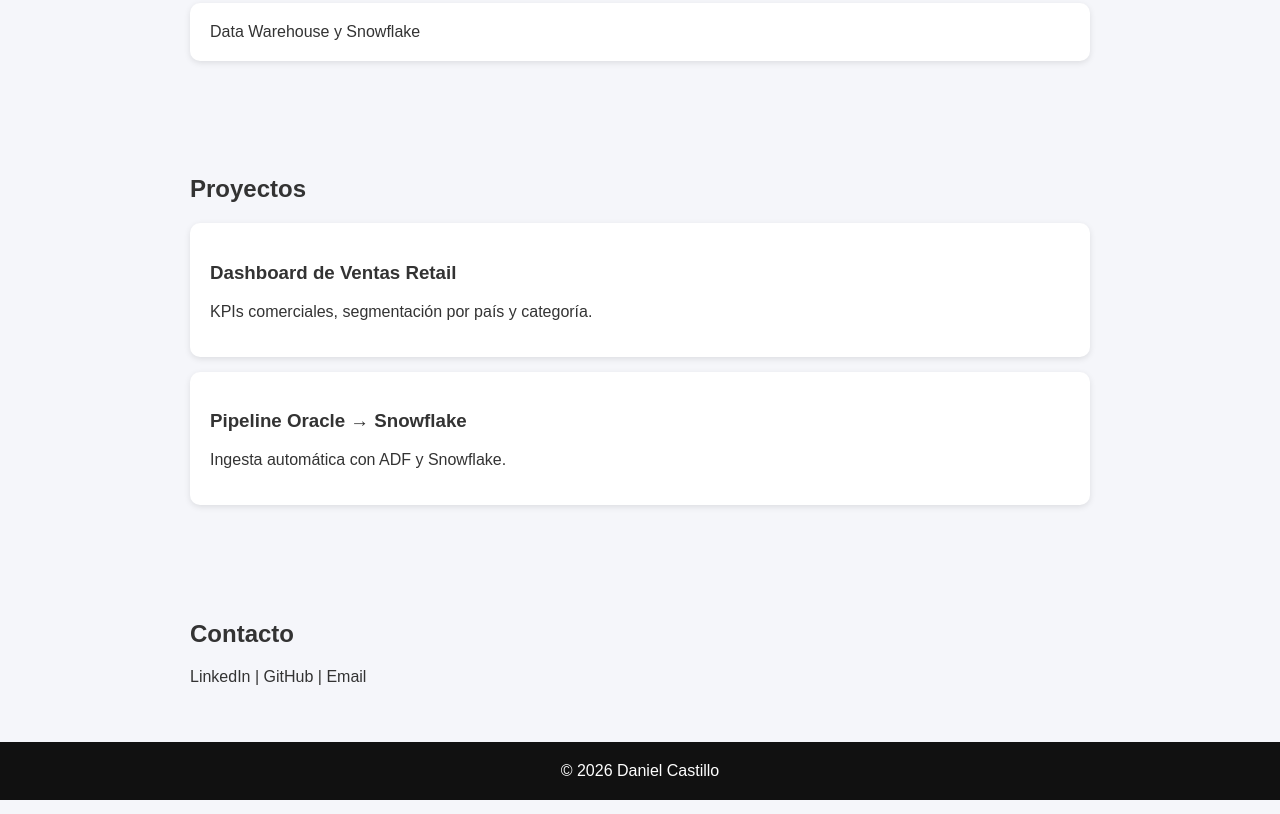
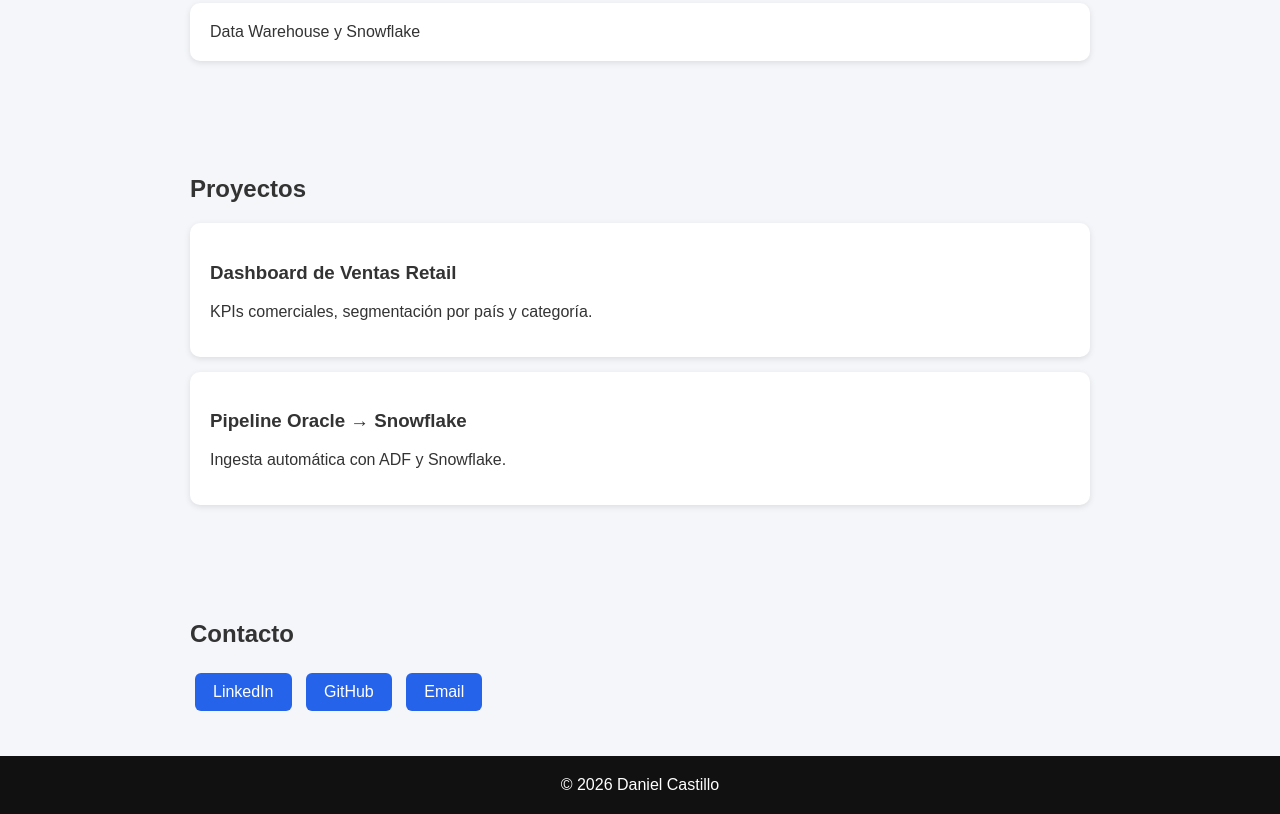
Before and after one commit to dancassan/mypage, a plain HTML site: page index.html in a window 1280 px wide. Shown: the part 685-1499 px from the top of the page. Drawn offline with Linux system fonts and the light colour scheme.

Commit message:
Update index.html

```diff
--- a/index.html
+++ b/index.html
@@ -34,13 +34,25 @@
       background: #111;
       color: white;
     }
+    .btn {
+      display: inline-block;
+      padding: 10px 18px;
+      margin: 5px;
+      background: #2563eb;
+      color: white;
+      text-decoration: none;
+      border-radius: 6px;
+    }
+    .btn:hover {
+      background: #1d4ed8;
+    }
   </style>
 </head>
 <body>
 
 <header>
   <h1>Daniel Castillo</h1>
-  <p>Business Analytics | Power BI | Data Engineering</p>
+  <p>Business Analytics | Data Engineering</p>
 </header>
 
 <section>
@@ -72,7 +84,11 @@
 
 <section>
   <h2>Contacto</h2>
-  <p>LinkedIn | GitHub | Email</p>
+  <div>
+    <a class="btn" href="https://www.linkedin.com/in/dancassan/" target="_blank">LinkedIn</a>
+    <a class="btn" href="https://github.com/dancassan" target="_blank">GitHub</a>
+    <a class="btn" href="mailto:daniel.castillosa@gmail.com">Email</a>
+  </div>
 </section>
 
 <footer>
```
